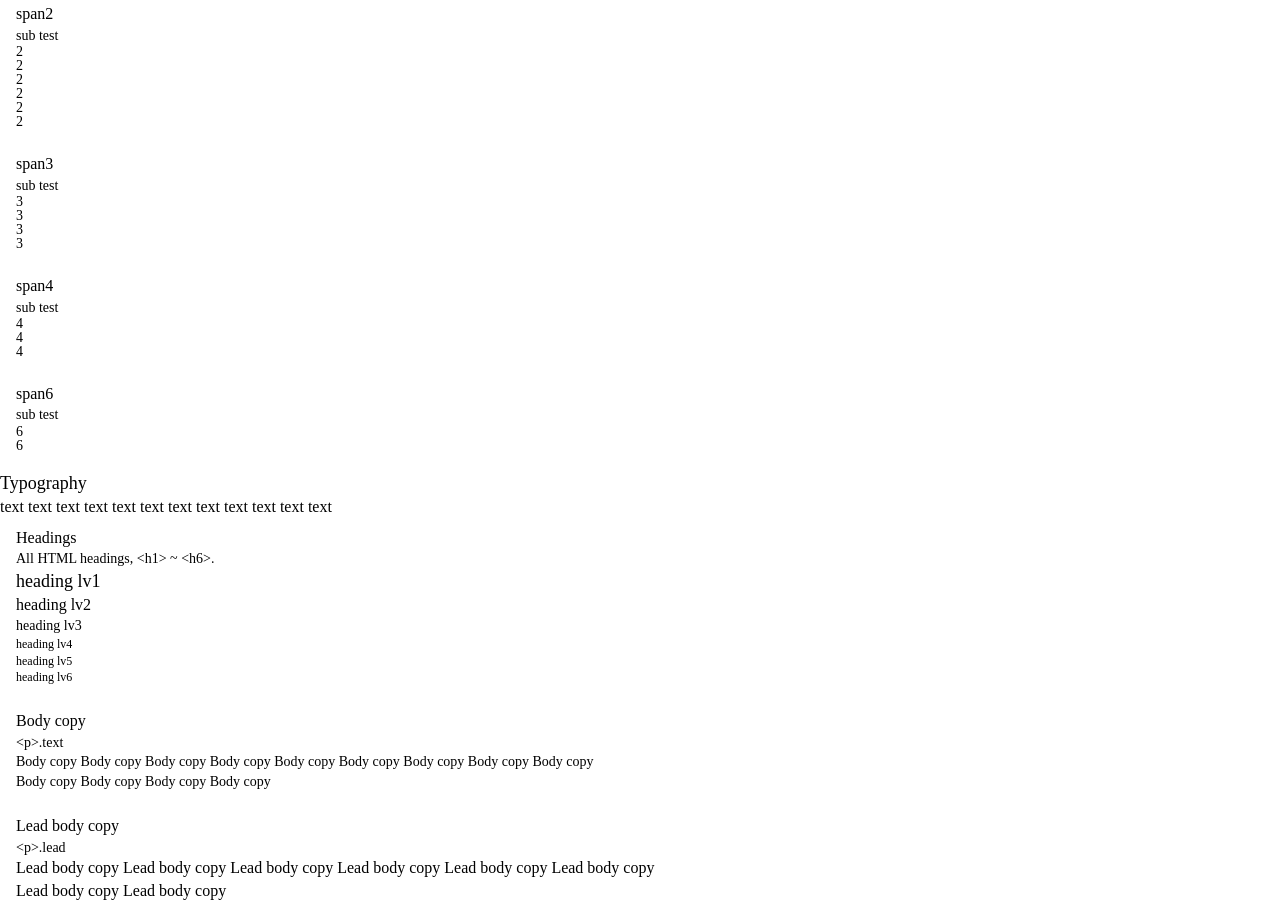
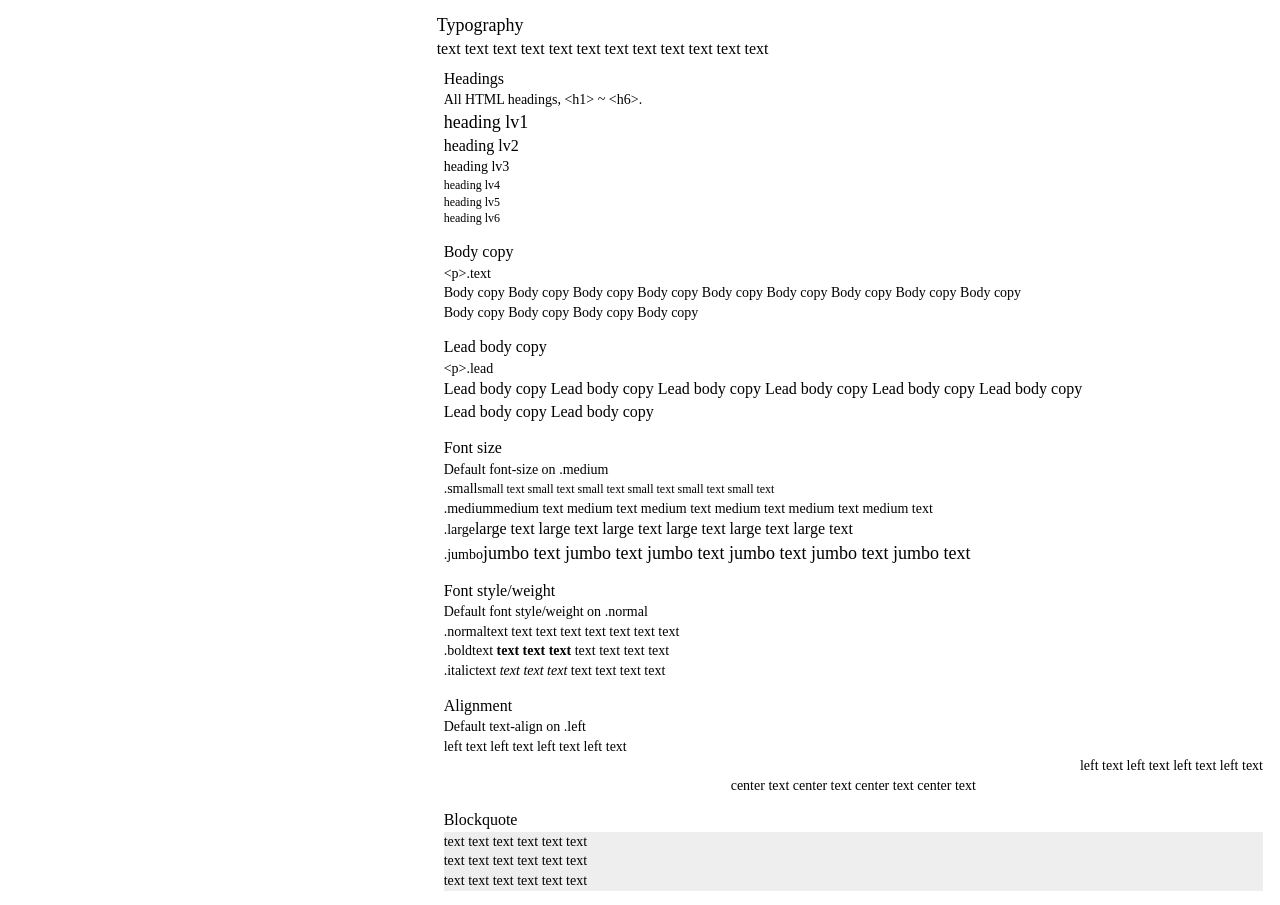
Before and after one commit to funnythingz/hackleberry, a plain HTML site: page scaffolding.html in a window 1280 px wide. Shown: the part 512-1417 px from the top of the page. Drawn offline with Linux system fonts and the light colour scheme.

Commit message:
added row/span/clearfix

```diff
--- a/sass/hackleberry/components/_glid.scss
+++ b/sass/hackleberry/components/_glid.scss
@@ -1,3 +1,5 @@
 // glid
 @import "glid/section";
 @import "glid/article";
+
+@import "glid/row";
--- a/sass/hackleberry/components/_typography.scss
+++ b/sass/hackleberry/components/_typography.scss
@@ -22,3 +22,5 @@
 @import "typography/left";
 @import "typography/center";
 @import "typography/right";
+
+@import "typography/blockquote";
--- a/sass/hackleberry/components/glid/_article.scss
+++ b/sass/hackleberry/components/glid/_article.scss
@@ -1,6 +1,5 @@
 .#{$class_article} {
-  margin: 0 8px 8px;
-  padding: 8px;
+  padding: #{$spacingInnerTop}px #{$spacingInnerLeft}px #{$spacingInnerBottom}px #{$spacingInnerRight}px;
   &:only-child,
   &:last-child {
   }
--- /dev/null
+++ b/sass/hackleberry/components/glid/_row.scss
@@ -0,0 +1,9 @@
+@for $i from 1 through $rowGlidLength {
+  .#{$class_span}#{$i} {
+    @include span($i);
+    @include floatLeft();
+  }
+}
+.#{$class_row} {
+  @include legacy-pie-clearfix();
+}
--- a/sass/hackleberry/components/glid/_section.scss
+++ b/sass/hackleberry/components/glid/_section.scss
@@ -1,3 +1,3 @@
 .#{$class_section} {
-  margin: 0 0 10px;
+  margin: #{$spacingOuterTop}px #{$spacingOuterLeft}px #{$spacingOuterBottom}px #{$spacingOuterRight}px;
 }
--- /dev/null
+++ b/sass/hackleberry/components/typography/_blockquote.scss
@@ -0,0 +1,3 @@
+.#{$class_blockquote} {
+  background-color: #eee;
+}
--- a/sass/hackleberry/mixins/base/_all.scss
+++ b/sass/hackleberry/mixins/base/_all.scss
@@ -1,2 +1,5 @@
 @import "compass/reset/utilities";
+@import "compass/css3";
+@import "compass/utilities/general/clearfix";
+
 @import "compass_override";
--- a/sass/hackleberry/mixins/classes/_all.scss
+++ b/sass/hackleberry/mixins/classes/_all.scss
@@ -1 +1,2 @@
+@import "glid";
 @import "typography";
--- /dev/null
+++ b/sass/hackleberry/mixins/classes/_glid.scss
@@ -0,0 +1,13 @@
+@mixin floatLeft($arg:''){
+  float: left#{$arg};
+}
+@mixin floatRight($arg:''){
+  float: right#{$arg};
+}
+@mixin floatStatic($arg:''){
+  float: static#{$arg};
+}
+
+@mixin span($num:0, $arg:''){
+  width: #{($rowBaseNumber / ($rowGlidLength / $num))}#{$rowBaseSize}#{$arg};
+}
--- a/sass/hackleberry/themes/_hackleberry.scss
+++ b/sass/hackleberry/themes/_hackleberry.scss
@@ -5,7 +5,7 @@
 $boxSizing: 'border-box';
 
 /* spacing outer */
-$spacingOuterTop: 10;
+$spacingOuterTop: 0;
 $spacingOuterRight: 10;
 $spacingOuterLeft: 10;
 $spacingOuterBottom: 10;
@@ -31,9 +31,18 @@ $borderInnerRadiusBottom: 3;
 /**
 * glid
 */
+/* row */
+$rowBaseSize: '%';
+$rowBaseNumber: 100;
+$rowGlidLength: 12;
+
 /* className */
 $class_section: 'section';
 $class_article: 'article';
+
+$class_row: 'row';
+$class_span: 'span';
+$class_offset: 'offset';
 
 /*
 * typography
@@ -46,6 +55,8 @@ $textMediumSize: $textDefaultSize;
 $textSmallSize: ($textDefaultSize - 2);
 /* line-height */
 $textLineHeight: $textDefaultSize * 0.1;
+
+/* background */
 
 /* className */
 $class_lv1: 'lv1';
@@ -71,3 +82,5 @@ $class_italic: 'italic';
 $class_left: 'left';
 $class_center: 'center';
 $class_right: 'right';
+
+$class_blockquote: 'blockquote';
--- a/scaffolding.html
+++ b/scaffolding.html
@@ -17,7 +17,7 @@
 </head>
 <body>
 
-<section class="section">
+<section>
   <nav class="menu global">
     <ul class="unstyled">
       <li><a href="index.html">HOME</a></li>
@@ -27,7 +27,7 @@
       <li><a href="custmize.html">Custmize</a></li>
     </ul>
   </nav>
-</section><!-- {* /.section *} -->
+</section>
 
 <header class="header">
   <hgroup>
@@ -161,7 +161,15 @@
         <p class="text">Default text-align on <code>.left</code></p>
         <p class="text">left text left text left text left text</p>
         <p class="text right">left text left text left text left text</p>
-        <p class="text center">left text left text left text left text</p>
+        <p class="text center">center text center text center text center text</p>
+      </article>
+      <article class="article">
+        <h1 class="lv2">Blockquote</h1>
+        <blockquote class="blockquote">
+          <p class="text">text text text text text text</p>
+          <p class="text">text text text text text text</p>
+          <p class="text">text text text text text text</p>
+        </blockquote>
       </article>
     </section><!-- {* /.section *} -->
   </div><!-- {* /.span8 *} -->
```
Also changed, not shown: index.html (+2 -2 lines), css/hackleberry.css, css_debug/hackleberry.css.
